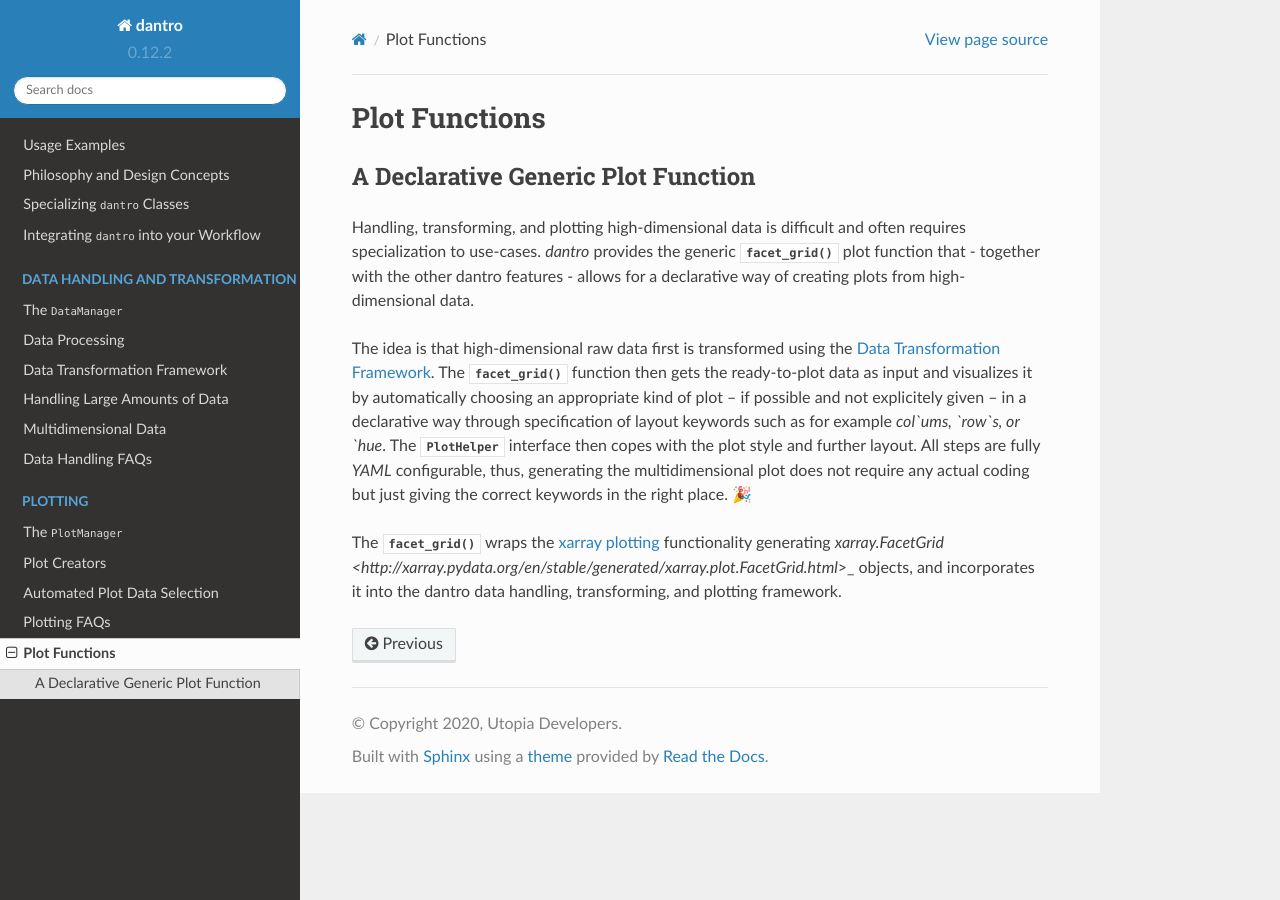
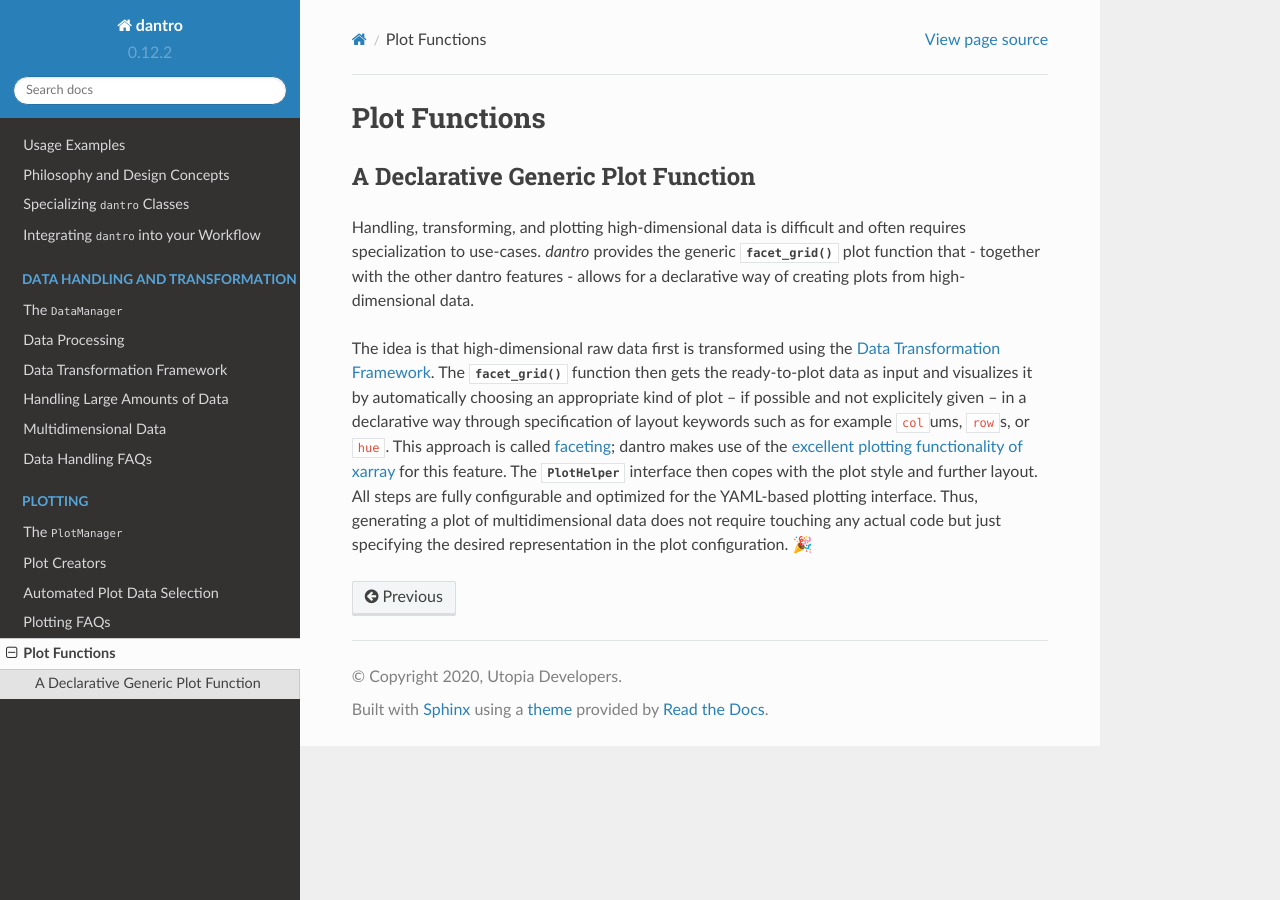
Before and after one commit to utopia-foss/dantro, a Sphinx documentation site: the page built from doc/plotting/plot_functions.rst, in a window 1280 px wide. Built offline with Sphinx 7.4.7 and the Read the Docs theme 2.0.0, drawn with Linux system fonts in a browser that asks for light colours; pages that are not in the unit, such as notebooks, are missing from menus.

Commit message:
Write a plot_functions documentation entry

```diff
--- a/doc/plotting/plot_functions.rst
+++ b/doc/plotting/plot_functions.rst
@@ -10,8 +10,8 @@ Handling, transforming, and plotting high-dimensional data is difficult and ofte
 `dantro` provides the generic :py:func:`~dantro.plot_creators.ext_funcs.generic.facet_grid` plot function that - together with the other dantro features - allows for a declarative way of creating plots from high-dimensional data.
 
 The idea is that high-dimensional raw data first is transformed using the :ref:`dag_framework`.
-The :py:func:`~dantro.plot_creators.ext_funcs.generic.facet_grid` function then gets the ready-to-plot data as input and visualizes it by automatically choosing an appropriate kind of plot – if possible and not explicitely given – in a declarative way through specification of layout keywords such as for example `col`ums, `row`s, or `hue`.
+The :py:func:`~dantro.plot_creators.ext_funcs.generic.facet_grid` function then gets the ready-to-plot data as input and visualizes it by automatically choosing an appropriate kind of plot – if possible and not explicitely given – in a declarative way through specification of layout keywords such as for example ``col``\ ums, ``row``\ s, or ``hue``.
+This approach is called `faceting <http://xarray.pydata.org/en/stable/plotting.html#faceting>`_; dantro makes use of the `excellent plotting functionality of xarray <http://xarray.pydata.org/en/stable/plotting.html>`_ for this feature.
 The :py:class:`~dantro.plot_creators._plot_helper.PlotHelper` interface then copes with the plot style and further layout.
-All steps are fully `YAML` configurable, thus, generating the multidimensional plot does not require any actual coding but just giving the correct keywords in the right place. 🎉
-
-The :py:func:`~dantro.plot_creators.ext_funcs.generic.facet_grid` wraps the `xarray plotting <http://xarray.pydata.org/en/stable/plotting.html>`_ functionality generating `xarray.FacetGrid <http://xarray.pydata.org/en/stable/generated/xarray.plot.FacetGrid.html`>_ objects, and incorporates it into the dantro data handling, transforming, and plotting framework.
+All steps are fully configurable and optimized for the YAML-based plotting interface.
+Thus, generating a plot of multidimensional data does not require touching any actual code but just specifying the desired representation in the plot configuration. 🎉
```
